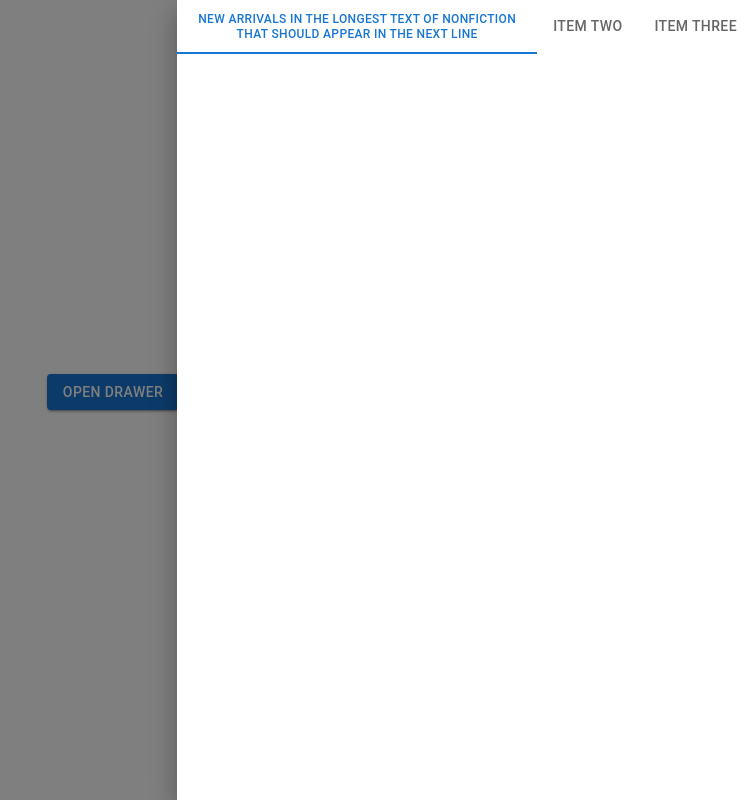
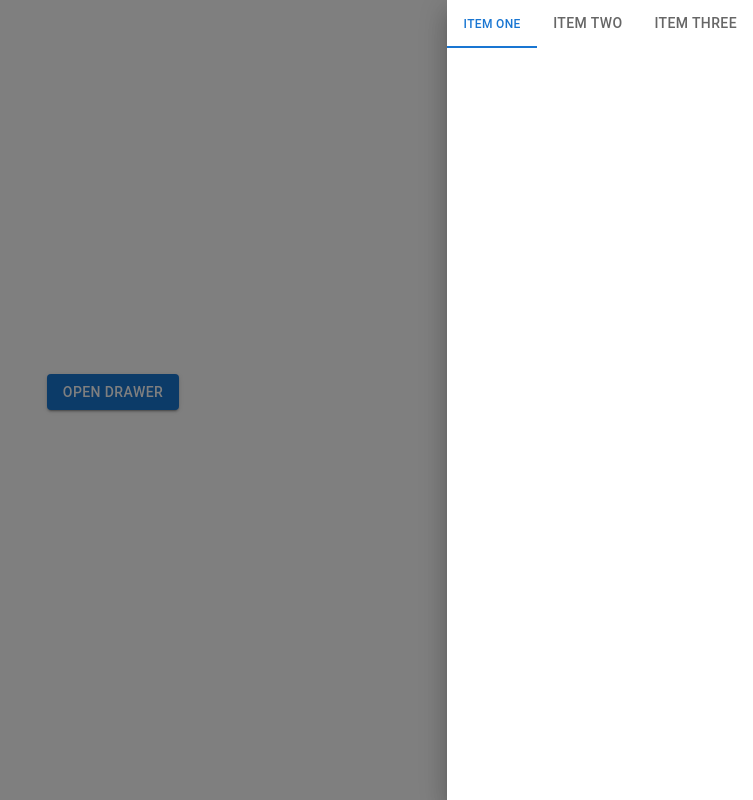
Before and after one commit to priyalgoti07/react-hotkey, a React (Vite) app: page / in a window 1280 px wide. Both pictures are taken after a click on the button "OPEN DRAWER". Shown: the whole page, without its empty margins (527-1280 px from the left). Built offline with nearby package versions, Linux system fonts and the light colour scheme.

Commit message:
feat(hotkeyadd) toggle drawer useing hotkey

```diff
--- a/src/App.tsx
+++ b/src/App.tsx
@@ -1,7 +1,7 @@
 import React, { useState } from 'react'
 import './App.css'
 import { Box, Button, Drawer, Tab, Tabs } from '@mui/material'
-// import { useHotkeys } from 'react-hotkeys-hook'
+import { useHotkeys } from 'react-hotkeys-hook'
 
 const App: React.FC = () => {
   const [isDrawerOpen, setIsDrawerOpen] = useState(false)
@@ -14,8 +14,8 @@ const App: React.FC = () => {
   const toggleDrawer = (): void => {
     setIsDrawerOpen(!isDrawerOpen)
   }
-  // useHotkeys("ctrl+shift+s", toggleDrawer, { enableOnTags: ["INPUT", "TEXTAREA", "SELECT"] } as any);
-  // useHotkeys("esc", () => setIsDrawerOpen(false))
+  useHotkeys("ctrl+shift+s", toggleDrawer);
+  useHotkeys("esc", () => setIsDrawerOpen(false))
 
 
 
@@ -42,7 +42,7 @@ const App: React.FC = () => {
           >
             <Tab
               value="one"
-              label="New Arrivals in the Longest Text of Nonfiction that should appear in the next line"
+              label="Item One"
               wrapped
             />
             <Tab value="two" label="Item Two" />
```
